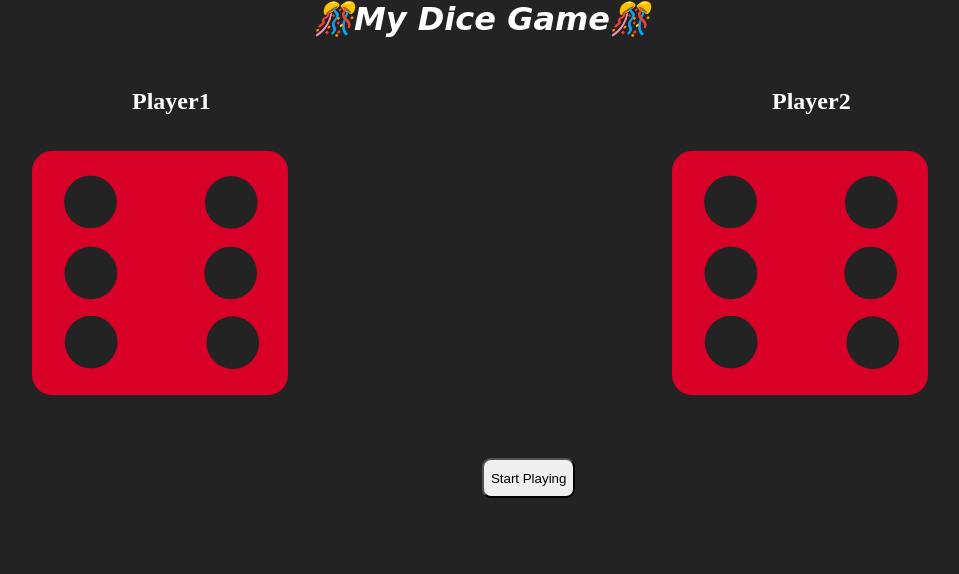
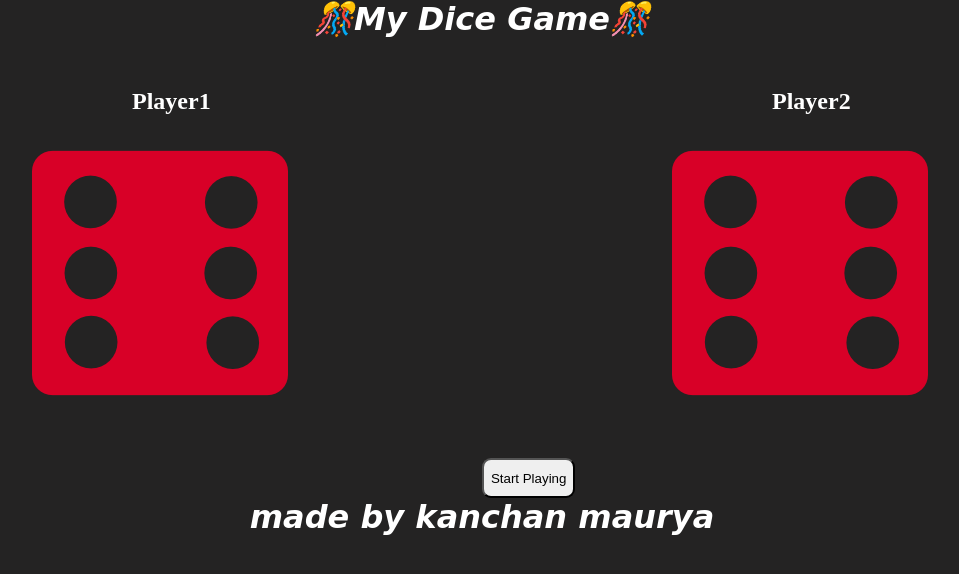
Before and after one commit to Kanchan-Maurya/dice-project, a plain HTML site: page index.html in a window 1280 px wide. Shown: the whole page, without its empty margins (158-1117 px from the left). Drawn offline with Linux system fonts and the light colour scheme.

Commit message:
initial commit

```diff
--- a/index.html
+++ b/index.html
@@ -24,6 +24,7 @@
 
     </div>
     <button onclick="game()">Start Playing </button>
+    <h1>made by kanchan maurya</h1>
 
 
     <script src="script.js"></script>
```
